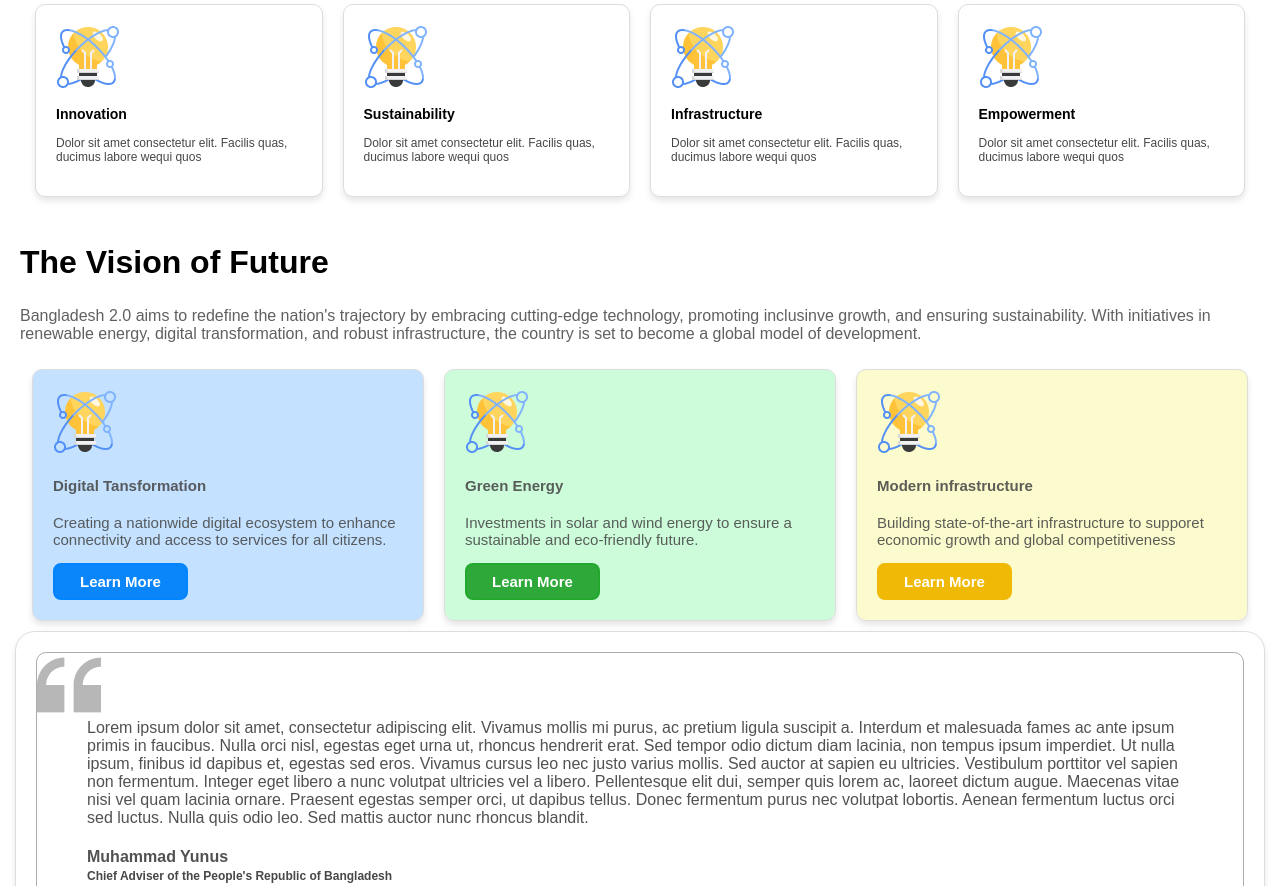
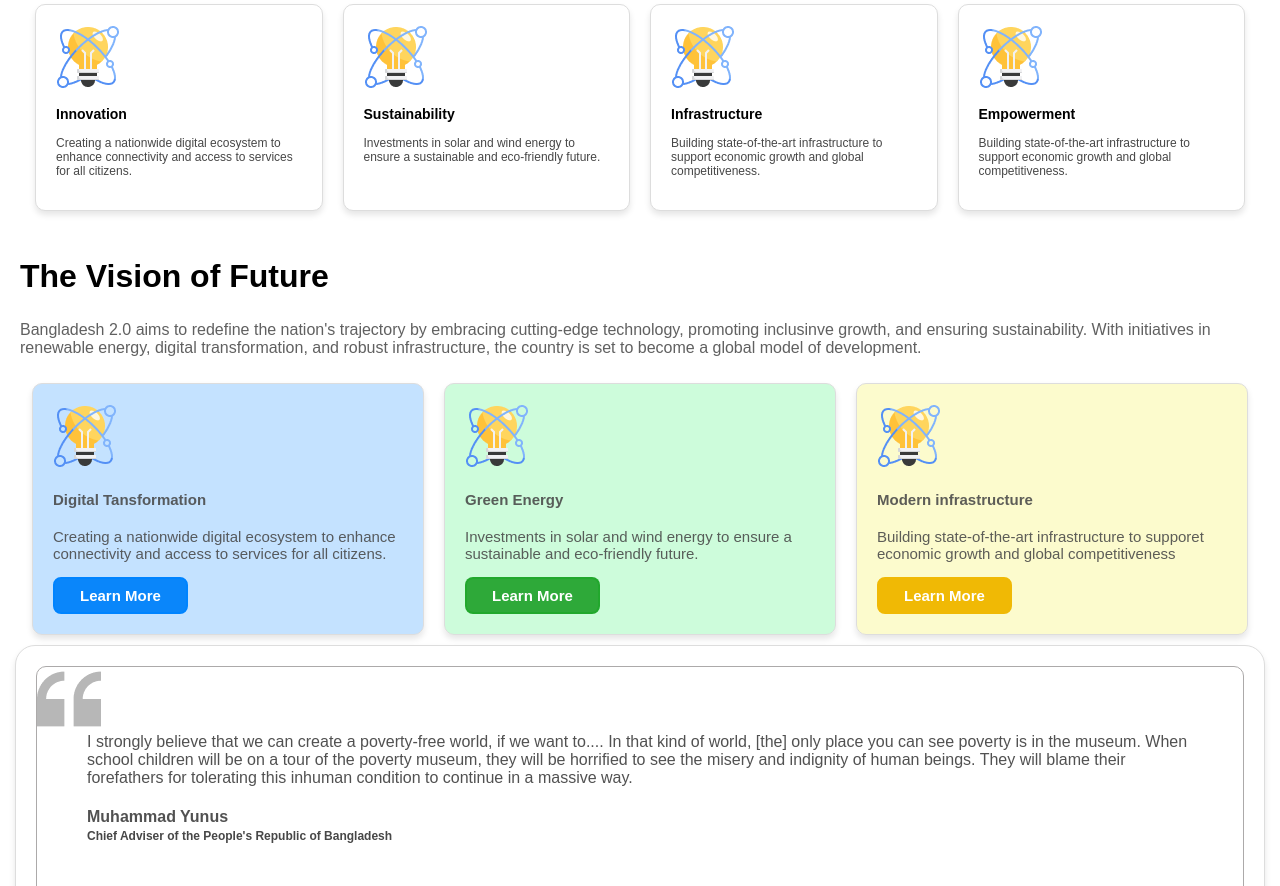
Before and after one commit to Abirax13/AbirAssignment1, a plain HTML site: page index.html in a window 1280 px wide. Shown: the part 660-1546 px from the top of the page. Drawn offline with Linux system fonts and the light colour scheme.

Commit message:
Add files via upload

```diff
--- a/index.html
+++ b/index.html
@@ -30,22 +30,22 @@
         <div class="card">
             <img src="image/card-icon.png" alt="loading soon...">
             <h3><b>Innovation</b></h3>
-            <p>Dolor sit amet consectetur elit. Facilis quas, ducimus labore wequi quos</p>
+            <p>Creating a nationwide digital ecosystem to enhance connectivity and access to services for all citizens.</p>
         </div>
         <div class="card">
             <img src="image/card-icon.png" alt="loading soon...">
             <h3><b>Sustainability</b></h3>
-            <p>Dolor sit amet consectetur elit. Facilis quas, ducimus labore wequi quos</p>
+            <p>Investments in solar and wind energy to ensure a sustainable and eco-friendly future.</p>
         </div>
         <div class="card">
             <img src="image/card-icon.png" alt="loading soon...">
             <h3><b>Infrastructure</b></h3>
-            <p>Dolor sit amet consectetur elit. Facilis quas, ducimus labore wequi quos</p>
+            <p>Building state-of-the-art infrastructure to support economic growth and global competitiveness.</p>
         </div>
         <div class="card">
             <img src="image/card-icon.png" alt="loading soon...">
             <h3><b></b>Empowerment</b></h3>
-            <p>Dolor sit amet consectetur elit. Facilis quas, ducimus labore wequi quos</p>
+            <p>Building state-of-the-art infrastructure to support economic growth and global competitiveness.</p>
         </div>
     </section>
     <h2 class="h2">The Vision of Future</h2>
@@ -72,7 +72,7 @@
     </section>
     <section id="comment">
         <div id="icon">
-            <p>Lorem ipsum dolor sit amet, consectetur adipiscing elit. Vivamus mollis mi purus, ac pretium ligula suscipit a. Interdum et malesuada fames ac ante ipsum primis in faucibus. Nulla orci nisl, egestas eget urna ut, rhoncus hendrerit erat. Sed tempor odio dictum diam lacinia, non tempus ipsum imperdiet. Ut nulla ipsum, finibus id dapibus et, egestas sed eros. Vivamus cursus leo nec justo varius mollis. Sed auctor at sapien eu ultricies. Vestibulum porttitor vel sapien non fermentum. Integer eget libero a nunc volutpat ultricies vel a libero. Pellentesque elit dui, semper quis lorem ac, laoreet dictum augue. Maecenas vitae nisi vel quam lacinia ornare. Praesent egestas semper orci, ut dapibus tellus. Donec fermentum purus nec volutpat lobortis. Aenean fermentum luctus orci sed luctus. Nulla quis odio leo. Sed mattis auctor nunc rhoncus blandit.</p>
+            <p>I strongly believe that we can create a poverty-free world, if we want to.... In that kind of world, [the] only place you can see poverty is in the museum. When school children will be on a tour of the poverty museum, they will be horrified to see the misery and indignity of human beings. They will blame their forefathers for tolerating this inhuman condition to continue in a massive way.</p>
             <h4><strong>Muhammad Yunus</strong><br><span id="chief">Chief Adviser of the People's Republic of Bangladesh</span></h4>
         </div>
     </section>
@@ -161,7 +161,7 @@
     </section>
     <section>
         <h1 id="a1"><strong>Donate Today</strong></h1>
-        <p class="p1">Bangladesh 2.0 aims to redefine the nation's trajectory by embracing cutting-edge technology, promoting inclusive growth, and ensuring sustainable. Sith initiatives in renewable energy, digital transformation, and robust infrastructure.</p>
+        <p class="p1">Bangladesh stands at a historic crossroads, entering an era of profound transformation. After enduring over 15 years of governance plagued by corruption, repression, and exploitation, a student-led revolution has brought about a seismic change. The fall of the autocratic regime has opened the door to a brighter future, now guided by the interim leadership of Dr. Muhammad Yunus—a Nobel laureate, esteemed economist, and symbol of hope. This pivotal moment marks the dawn of "Bangladesh 2.0," a movement that transcends political reform to ignite a revival of our national identity and aspirations. It is not merely a shift in governance but a bold step toward building a just, progressive, and united Bangladesh.</p>
         <div id="Donate">
             <div>
                 <button class="b1">100 Taka</button>
```
